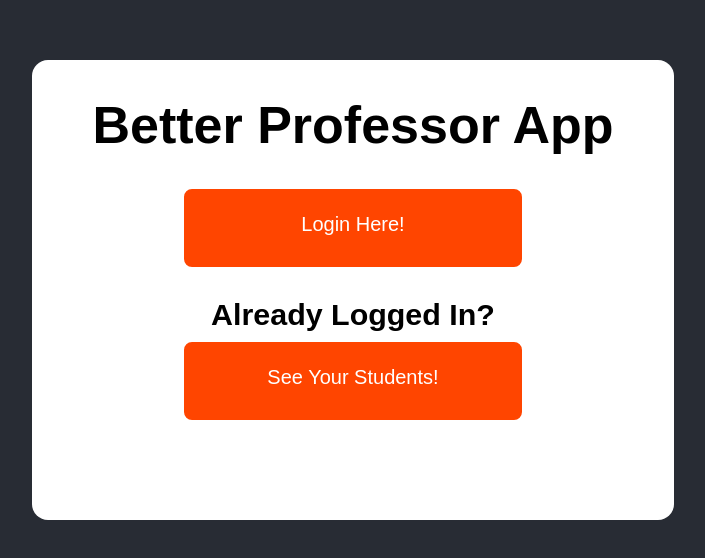
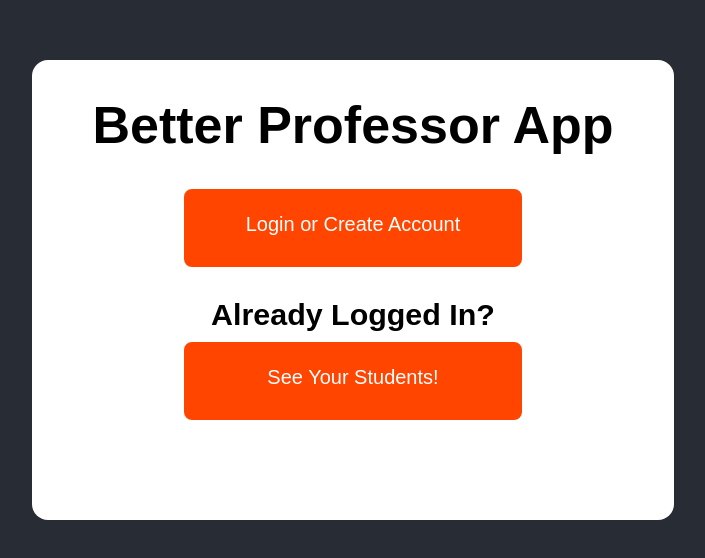
Before and after one commit to bw-better-professor-team/BuildWeek-4_15_19-BetterProfessor-FE, a React (Create React App) app in the folder better-professor/: page / in a window 1280 px wide. Shown: the part 110-668 px from the top of the page, without its empty margins (287-992 px from the left). Built offline with nearby package versions, Linux system fonts and the light colour scheme.

Commit message:
Moving Right Along

```diff
--- a/better-professor/src/actions/index.js
+++ b/better-professor/src/actions/index.js
@@ -11,7 +11,7 @@ export const CREATE_ACCOUNT_SUCCESS = 'CREATE_ACCOUNT_SUCCESS'
 
 export const login = creds => dispatch => {
     dispatch({ type: LOGIN_START });
-    axios.post('https://betterprofessor.herokuapp.com/api/login', creds)
+    return axios.post('https://betterprofessor.herokuapp.com/api/login', creds)
     .then(res => {
         localStorage.setItem('token',  res.data.token)
         dispatch({ type: LOGIN_SUCCESS, payload: res.data.token})
--- a/better-professor/src/components/Home.js
+++ b/better-professor/src/components/Home.js
@@ -16,7 +16,7 @@ class Home extends Component {
 
                     <div className='Home-Page-Links'>
 
-                        <Link className= "Home-Link" to="login">Login Here!</Link>
+                        <Link className= "Home-Link" to="login">Login or Create Account</Link>
 
                         <h3>Already Logged In? </h3>
 
--- a/better-professor/src/components/Login.js
+++ b/better-professor/src/components/Login.js
@@ -26,7 +26,10 @@ class Login extends Component {
     login = e => {
         e.preventDefault();
 
-        this.props.login(this.state.credentials);
+        this.props.login(this.state.credentials)
+        .then( () =>
+            this.props.history.push('/student-list')
+        )
 
     }
 
```
